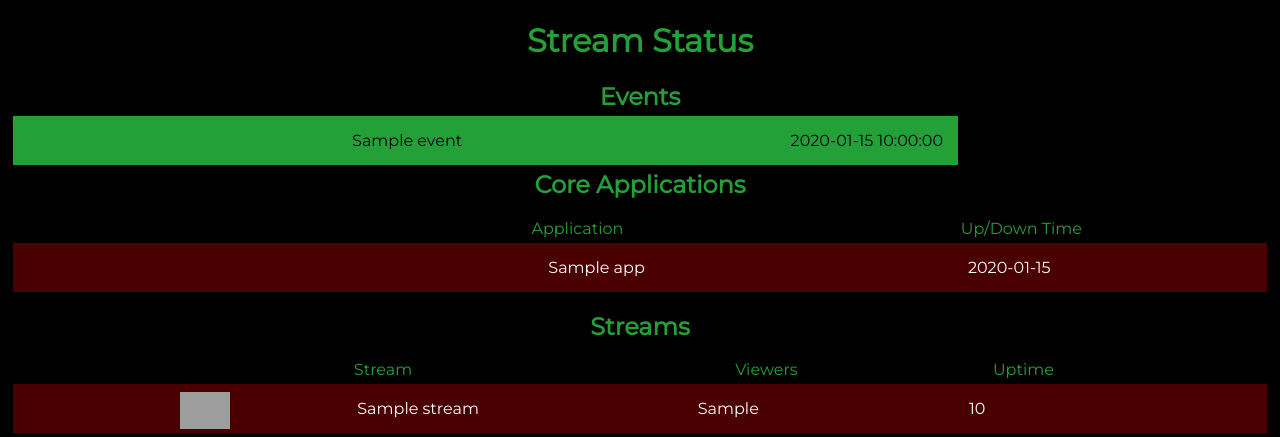
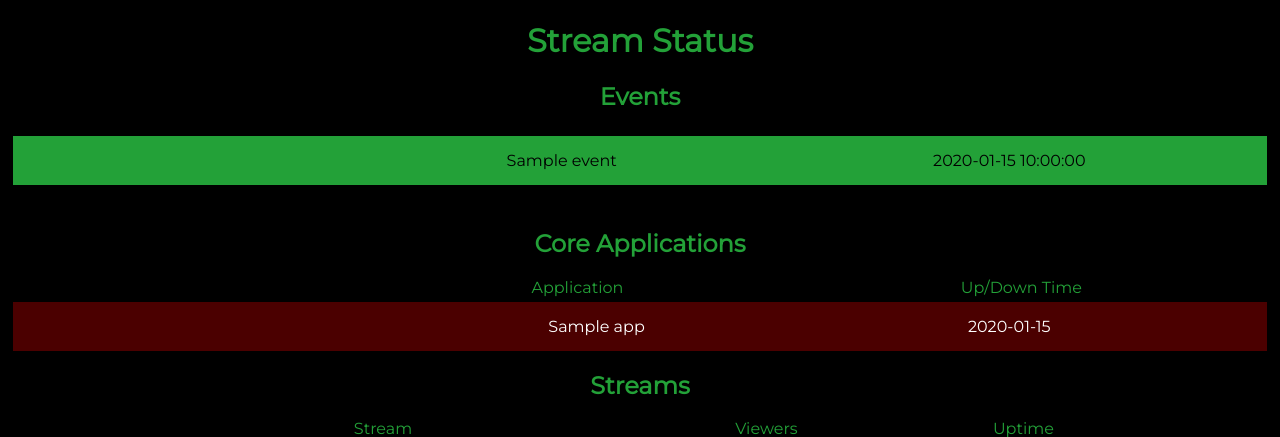
Before and after one commit to JohnBarton27/stream-status, a Flask app: template streamstatus/templates/index.html in a window 1280 px wide. Shown: the top 437 px of the page. Run offline with Flask 2, Linux system fonts and the light colour scheme; the template is opened without the code that fills it: most values are stand-ins (such as "Sample title", 1, 10 or a date in 2020); parts of the project's set-up code (start-up, migrations or seed data) failed here and were passed over; some libraries are stand-ins or nearby versions; grey boxes are pictures that could not be loaded.

Commit message:
Adjust display of timers to be evenly-spaced rows of 3

```diff
--- a/streamstatus/main.py
+++ b/streamstatus/main.py
@@ -14,6 +14,7 @@ from streamstatus.stream_host.twitch import Twitch
 from streamstatus.stream_host.youtube import YouTube
 from streamstatus.event import Event, SundayEvent, Service
 from streamstatus.video import WelcomeVideo
+from flask import Flask, render_template
 
 app = Flask(__name__)
 app.config['SECRET_KEY'] = 'secret!'
@@ -40,11 +41,11 @@ ptz_2 = PTZCam('192.168.2.200', app_name='PTZ 2')
 
 
 # Events
-gathering = Service('Gath', hour=20, minute=10)
+gathering = Service('Gath', hour=9, minute=30)
 traditional = Service('Trad', hour=11, minute=0)
 
 # videos
-welcome_video = WelcomeVideo.get_from_file('/home/streaming/Videos/Online_Worship_Videos/A Very Chill Welcome 10-17.mp4')
+welcome_video = WelcomeVideo.get_from_file('/home/streaming/Videos/11-7-21/Mike Welcome 11-7.mp4')
 gathering.welcome = welcome_video
 traditional.welcome = welcome_video
 
--- a/streamstatus/static/css/main.css
+++ b/streamstatus/static/css/main.css
@@ -18,6 +18,12 @@ a {
     padding: 15px;
     margin: 5px;
     text-align: center;
+}
+
+.timer {
+    text-align: center;
+    width: calc(100% * (1/3));
+    flex: 1 0 21%;
 }
 
 .app-healthy {
@@ -43,6 +49,12 @@ a {
     animation: extremeDanger 0.5s infinite;
 }
 
+.col-three {
+    width: 33%;
+    float: left;
+    display: inline;
+}
+
 @keyframes extremeDanger {
     0%      { font-size: 1rem; background-color: blue; }
     50%     { font-size: 2rem; background-color: black; }
--- a/streamstatus/templates/index.html
+++ b/streamstatus/templates/index.html
@@ -19,14 +19,17 @@
 <!--      <span style="width: 60%; display: inline-block;">Event</span>-->
 <!--      <span>Countdown</span>-->
 <!--    </div>-->
+    <span style="display: flex; flex-wrap: wrap;">
     {% for event in events %}
-      <div id="{{event.id}}" class="app-status app-healthy" style="text-align: center; width: 30%; display: inline;">
-        <span style="width: 60%; display: inline-block;">{{ event.name }}</span>
-        <span id="{{event.name}}-countdown">{{ event.get_time_remaining() }}</span>
-      </div>
+        <div id="{{event.id}}" class="app-status app-healthy timer">
+          <span style="width: 60%; display: inline-block;">{{ event.name }}</span>
+          <span id="{{event.name}}-countdown">{{ event.get_time_remaining() }}</span>
+        </div>
     {% endfor %}
+    </span>
   </div>
 
+  <br>
 
   <h2>Core Applications</h2>
   <div style="text-align: center;">
```
